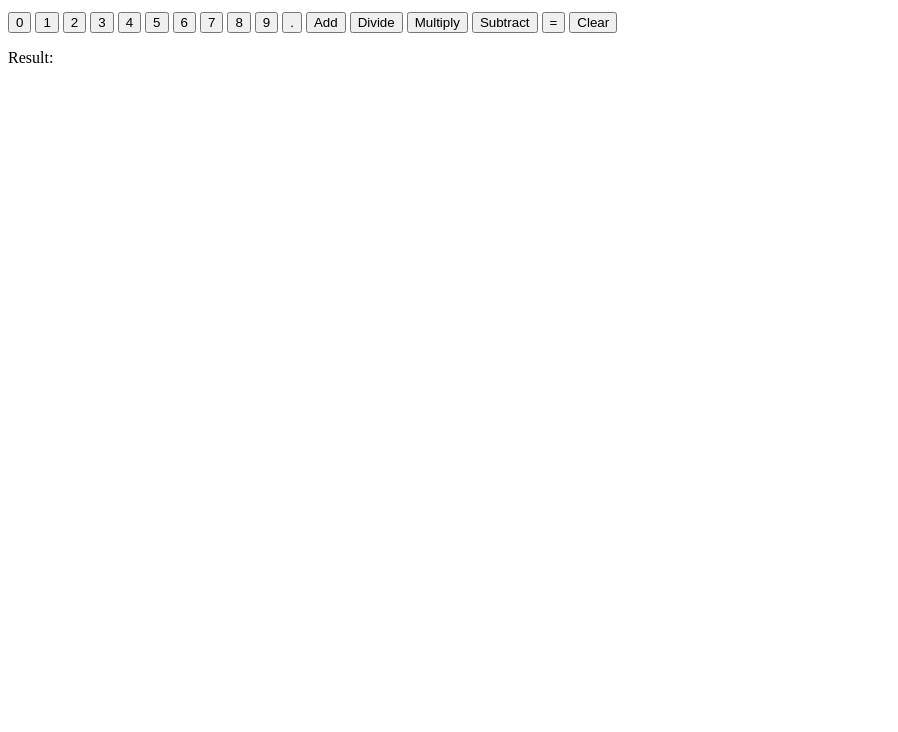
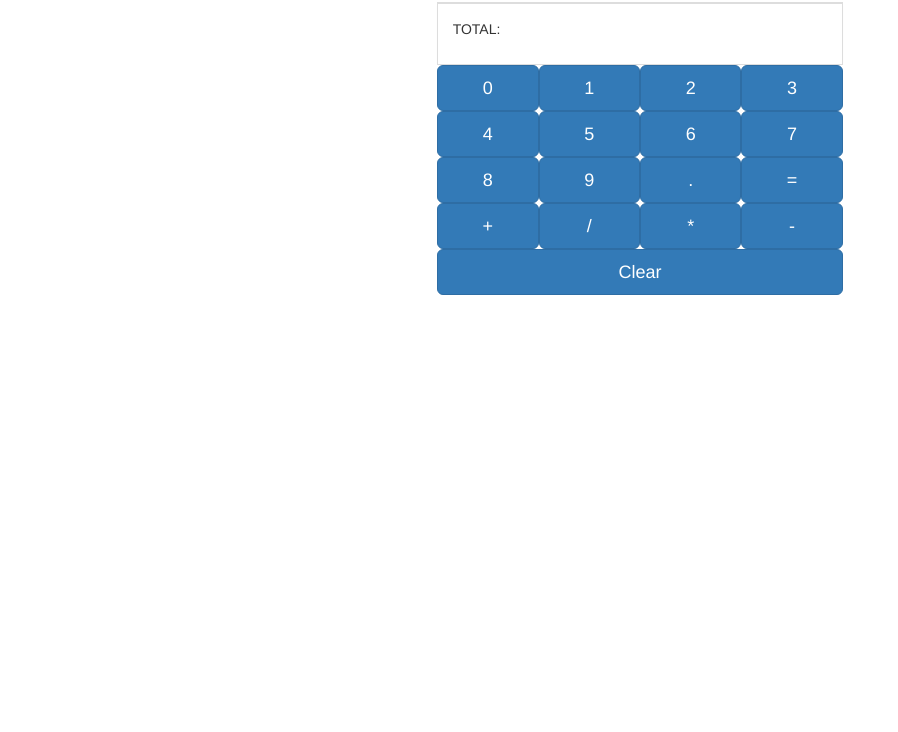
Before and after one commit to levykohout/bootstrap_node_express_weekend_challenge, a website: page public/views/index.html in a window 1280 px wide. Shown: the part 68-800 px from the top of the page, without its empty margins (0-898 px from the left). Drawn offline with nearby package versions, Linux system fonts and the light colour scheme; files that its build step writes are made by us from their sources; files whose address does not match are found by name.

Commit message:
added Bootstrap styling

```diff
--- a/public/views/index.html
+++ b/public/views/index.html
@@ -1,33 +1,174 @@
 <!DOCTYPE html>
 <html>
   <head>
+    <meta name="viewport" content="width=device-width, initial-scale=1">
     <meta charset="utf-8">
     <title>Node Express and Bootstrap Weekend Challenge 3</title>
-    <link rel="stylesheet" href="styles/style.css" />
+
+    <!-- Latest compiled and minified CSS -->
+<link href="https://maxcdn.bootstrapcdn.com/bootstrap/3.3.7/css/bootstrap.min.css" rel="stylesheet" integrity="sha384-BVYiiSIFeK1dGmJRAkycuHAHRg32OmUcww7on3RYdg4Va+PmSTsz/K68vbdEjh4u" crossorigin="anonymous">
+<!-- <script src="https://maxcdn.bootstrapcdn.com/bootstrap/3.3.7/js/bootstrap.min.js" integrity="sha384-Tc5IQib027qvyjSMfHjOMaLkfuWVxZxUPnCJA7l2mCWNIpG9mGCD8wGNIcPD7Txa" crossorigin="anonymous"></script> -->
+
+    <!-- <link rel="stylesheet" href="styles/style.css" /> -->
     <script src="vendor/jquery.min.js"></script>
     <script src="scripts/client.js"></script>
   </head>
   <body>
-    <h1>Basic Calculator</h1>
-    <button type="button" class="numbers" id="0"/>0</button>
-    <button type="button" class="numbers" id="1"/>1</button>
-    <button type="button" class="numbers" id="2"/>2</button>
-    <button type="button" class="numbers" id="3"/>3</button>
-    <button type="button" class="numbers" id="4"/>4</button>
-    <button type="button" class="numbers" id="5"/>5</button>
-    <button type="button" class="numbers" id="6"/>6</button>
-    <button type="button" class="numbers" id="7"/>7</button>
-    <button type="button" class="numbers" id="8"/>8</button>
-    <button type="button" class="numbers" id="9"/>9</button>
-      <button type="button" class="numbers" id="."/>.</button>
-    <button type="button" class="operators" id="addition">Add</button>
-    <button type="button" class="operators" id="division">Divide</button>
-    <button type="button" class="operators" id="multiplication">Multiply</button>
-    <button type="button" class="operators" id="subtraction">Subtract</button>
-    <button type="button" id="equal">=</button>
-    <button type="button" id="clear">Clear</button>
-    <div>
+    <h1 class="text-center" >Basic Calculator</h1>
+
+    <div class ="row">
+      <div class="col-md-4"></div>
+      <div class="col-md-4">
+        <table>
+          <th class="panel panel-default">
+            <!-- <div class ="row">
+              <div class ="col-xs-4"></div>
+              <div class="col-xs-4"> -->
+
+
+              <!-- </div>
+            <div class ="col-xs-4"></div> -->
+          </th>
+          <tr class="panel panel-default">
+            <td>
+            <p class="panel-body" >TOTAL: <span class="text-center" id="result"></span></p>
+          </td>
+          </tr>
+
+        <tr class="btn-group-justified">
+          <td>
+            <button type="button" class="numbers btn btn-primary btn-lg btn-block" id="0"/>&nbsp;0&nbsp;</button>
+          </td>
+          <td >
+            <button type="button" class="numbers btn btn-primary btn-lg btn-block" id="1"/>&nbsp;1&nbsp;</button>
+          </td>
+          <td >
+            <button type="button" class="numbers btn btn-primary btn-lg btn-block" id="2"/>&nbsp;2&nbsp;</button>
+          </td>
+          <td >
+            <button type="button" class="numbers btn btn-primary btn-lg btn-block" id="3"/>&nbsp;3&nbsp;</button>
+          </td>
+        </tr>
+        <tr class="btn-group-justified">
+          <td>
+            <button type="button" class="numbers btn btn-primary btn-lg btn-block" id="4"/>4</button>
+          </td>
+          <td>
+            <button type="button" class="numbers btn btn-primary btn-lg btn-block" id="5"/>5</button>
+          </td>
+          <td>
+            <button type="button" class="numbers btn btn-primary btn-lg btn-block" id="6"/>6</button>
+          </td>
+          <td>
+            <button type="button" class="numbers btn btn-primary btn-lg btn-block" id="7"/>7</button>
+          </td>
+        </tr>
+        <tr class="btn-group-justified">
+          <td>
+            <button type="button" class="numbers btn btn-primary btn-lg btn-block" id="8"/>8</button>
+          </td>
+          <td>
+            <button type="button" class="numbers btn btn-primary btn-lg btn-block" id="9"/>9</button>
+          </td>
+          <td>
+            <button type="button" class="numbers btn btn-primary btn-lg btn-block" id="."/>.</button>
+          </td>
+          <td>
+            <button type="button" class="numbers btn btn-primary btn-lg btn-block" id="equal"/>=</button></div>
+          </td>
+        </tr>
+        <tr class="btn-group-justified">
+        <td>
+          <button type="button" class="operators btn btn-primary btn-lg btn-block" id="addition">+</button>
+        </td>
+          <td>
+            <button type="button" class="operators btn btn-primary btn-lg btn-block" id="division">/</button>
+          </td>
+         <td>
+          <button type="button" class="operators btn btn-primary btn-lg btn-block" id="multiplication">*</button>
+         </td>
+            <td>
+              <button type="button" class="operators btn btn-primary btn-lg btn-block" id="subtraction">-</button>
+            </td>
+          </tr>
+          <tr>
+            <td>
+              <button type="button" class="btn btn-primary btn-lg btn-block" id="clear">Clear</button>
+            </td>
+
+          </tr>
+
+      </table>
+
+</div>
+
+
+<!--
+    <div class ="row">
+      <div class ="col-xs-4"></div>
+      <div class="col-xs-4 btn-group btn-group-lg" >
+      <button type="button" class="numbers btn btn-primary btn-lg" id="0"/>&nbsp;0&nbsp;</button>
+      <button type="button" class="numbers btn btn-primary btn-lg" id="1"/>&nbsp;1&nbsp;</button>
+      <button type="button" class="numbers btn btn-primary btn-lg" id="2"/>&nbsp;2&nbsp;</button>
+      <button type="button" class="numbers btn btn-primary btn-lg" id="3"/>&nbsp;3&nbsp;</button></div>
+      <div class="col-md-4"></div>
+      </div>
+
+    <div class ="row">
+      <div class ="col-xs-4"></div>
+      <div class="col-xs-4"  >
+        <button type="button" class="numbers btn btn-primary btn-lg" id="4"/>4</button>
+        <button type="button" class="numbers btn btn-primary btn-lg" id="5"/>5</button>
+        <button type="button" class="numbers btn btn-primary btn-lg" id="6"/>6</button>
+        <button type="button" class="numbers btn btn-primary btn-lg" id="7"/>7</button>
+      </div>
+      <div class ="col-xs-4"></div>
+    </div> -->
+
+  <!-- <div class ="row">
+    <div class ="col-xs-4"></div>
+    <div class="col-xs-4">
+      <button type="button" class="numbers btn btn-primary btn-lg" id="8"/>8</button>
+      <button type="button" class="numbers btn btn-primary btn-lg" id="9"/>9</button>
+      <button type="button" class="numbers btn btn-primary btn-lg" id="."/> . </button>
+      <button type="button" class="btn btn-primary btn-lg" id="equal">=</button>
+    </div>
+    <div class ="col-xs-4"></div>
+  </div> -->
+
+  <!-- <div class ="row">
+    <div class ="col-xs-4"></div>
+    <div class="col-xs-4">
+      <button type="button" class="operators btn btn-primary btn-lg" id="addition"> + </button>
+      <button type="button" class="operators btn btn-primary btn-lg" id="division"> / </button>
+      <button type="button" class="operators btn btn-primary btn-lg" id="multiplication"> * </button>
+      <button type="button" class="operators btn btn-primary btn-lg" id="subtraction"> - </button>
+    </div>
+    <div class ="col-xs-4"></div>
+  </div> -->
+
+<!-- <div class ="row">
+  <div class ="col-xs-4"></div>
+  <div class="col-xs-4">
+    <table>
+      <th>
+
+      </th>
+      <tr>
+        <button type="button" class="btn btn-primary btn-lg btn-block" id="clear">Clear</button>
+      </tr>
+    </table>
+
+  </div> -->
+  <div class ="col-xs-4"></div>
+</div>
+
+<!-- <div class ="row">
+  <div class ="col-xs-4"></div>
+  <div class="col-xs-4">
       <p>Result: </p> <span id="result"></span>
+  </div>
+<div class ="col-xs-4"></div> -->
     </div>
   </body>
 </html>
```
Also changed, not shown: README.md.
